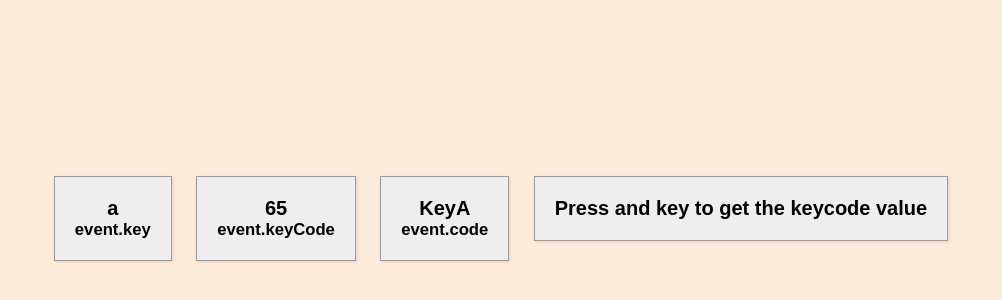
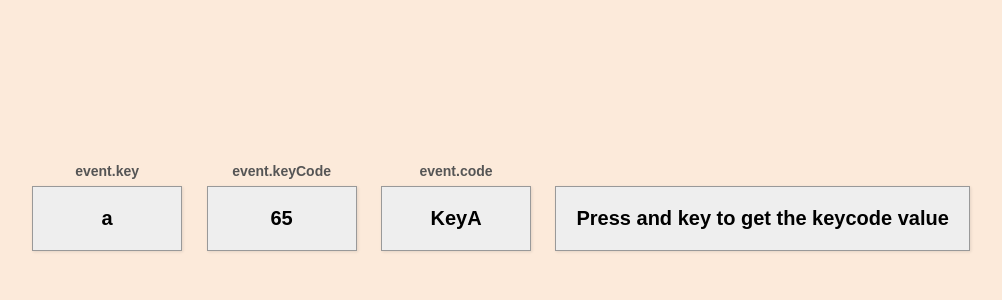
Before and after one commit to LRSORRENTI/key-code-events, a plain HTML site: page index.html in a window 1280 px wide. Shown: the part 182-482 px from the top of the page, without its empty margins (139-1141 px from the left). Drawn offline with Linux system fonts and the light colour scheme.

Commit message:
added more to styling, position relative to the parent div and position absolute to the nested small div with top set to -24px to move it vertcally along the y axis

```diff
--- a/style.css
+++ b/style.css
@@ -27,4 +27,16 @@ body {
   flex-direction: column;
   margin: 10px;
   font-weight: bold;
+  min-width: 150px;
+  position: relative;
 }
+
+.key small {
+  position: absolute;
+  top: -24px;
+  left: 0;
+  text-align: center;
+  width: 100%;
+  color: #555;
+  font-size: 14px;
+}
```
